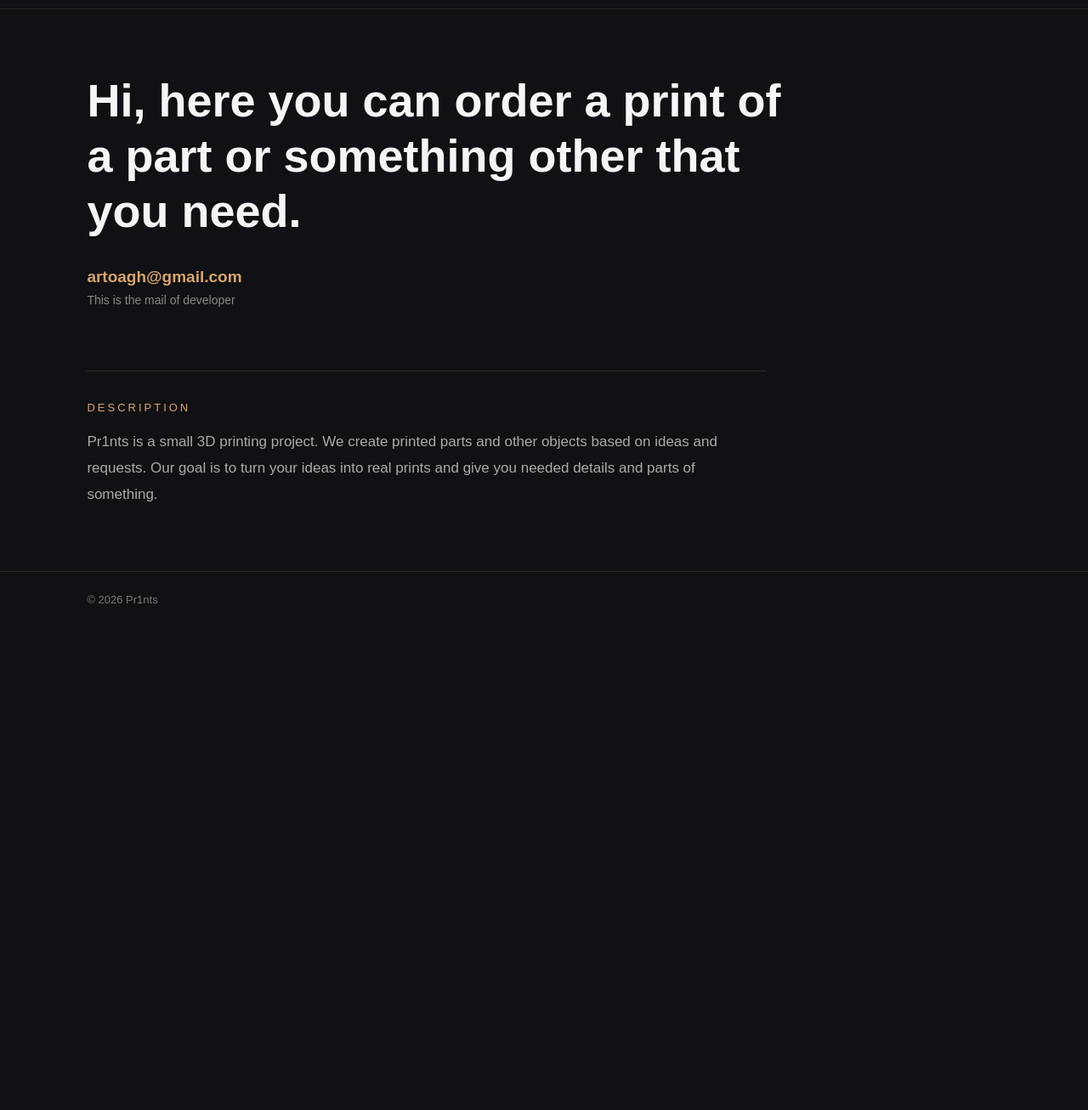
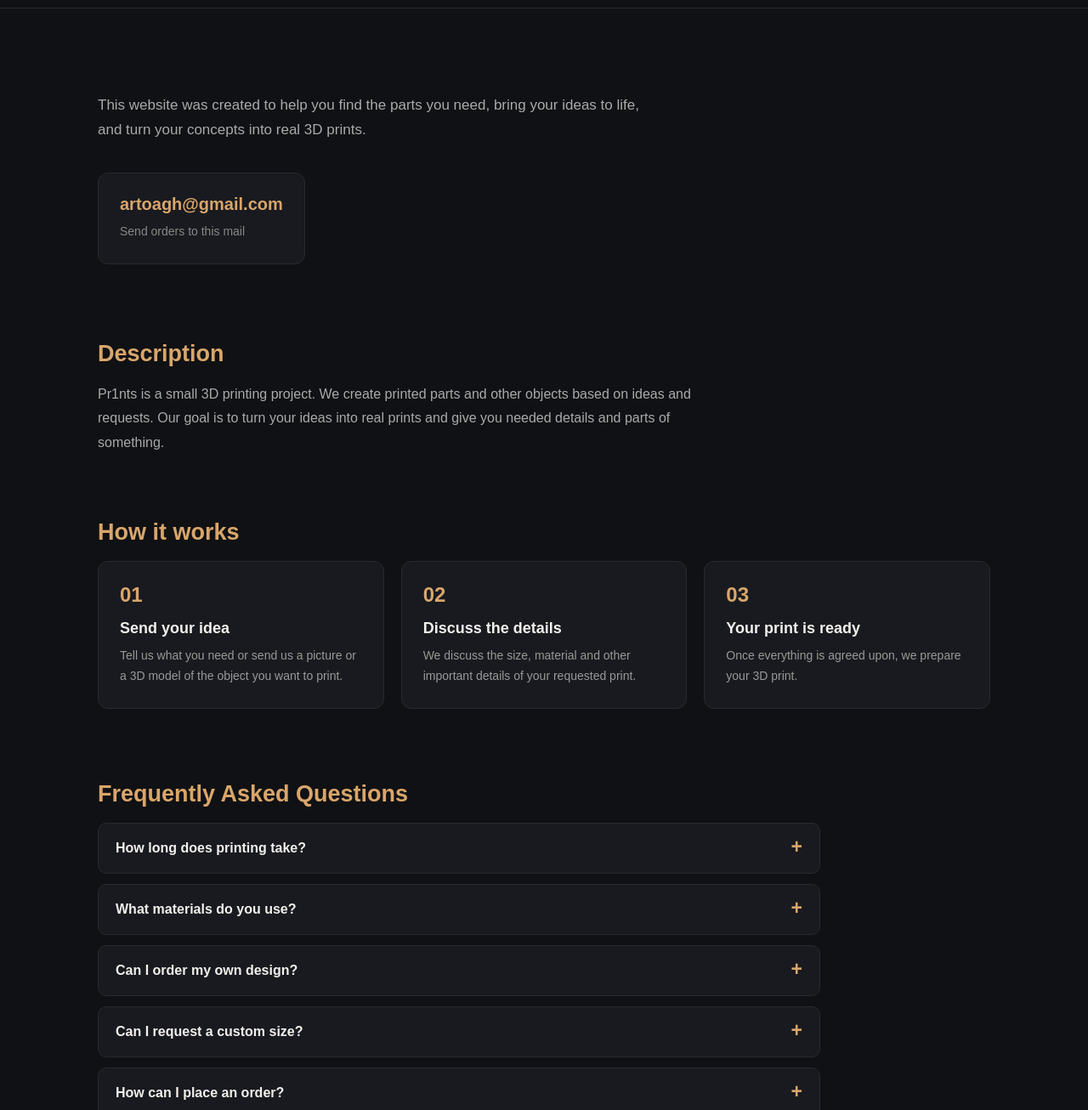
Before and after one commit to artoagh/pr1nts, a plain HTML site: page index.html in a window 1280 px wide. Shown: the part 72-1378 px from the top of the page at 85% size. Before the commit the page ends 810 px from the top, so only its background shows below. Drawn offline with Linux system fonts and the light colour scheme.

Commit message:
Update index.html

```diff
--- a/index.html
+++ b/index.html
@@ -3,7 +3,6 @@
 <head>
   <meta charset="UTF-8">
   <meta name="viewport" content="width=device-width, initial-scale=1.0">
-  <meta name="description" content="Pr1nts - Custom 3D printing and printed parts.">
   <title>Pr1nts</title>
 
   <style>
@@ -13,129 +12,191 @@
       box-sizing: border-box;
     }
 
-    html {
-      scroll-behavior: smooth;
-    }
-
     body {
+      background: #101114;
+      color: #f2f0ec;
       font-family: Arial, sans-serif;
-      background: #101114;
-      color: #f5f5f5;
       min-height: 100vh;
     }
 
     header {
       padding: 25px 8%;
-      border-bottom: 1px solid #292929;
       display: flex;
-      justify-content: space-between;
       align-items: center;
-      flex-wrap: wrap;
-      gap: 20px;
+      border-bottom: 1px solid #292a2f;
     }
 
-    .brand {
+    .logo {
       color: #d9a66b;
-      font-size: 28px;
+      font-size: 27px;
       font-weight: bold;
-      letter-spacing: 1px;
-    }
-
-    nav {
-      display: flex;
-      gap: 25px;
-    }
-
-    nav a {
-      color: #aaa;
-      text-decoration: none;
-      font-size: 15px;
-      transition: 0.2s;
-    }
-
-    nav a:hover,
-    nav a.active {
-      color: #d9a66b;
     }
 
     main {
-      width: 84%;
       max-width: 1100px;
-      margin: auto;
-      padding: 75px 0;
-      min-height: 75vh;
+      margin: 100px auto;
+      padding: 0 25px;
     }
 
-    .hero {
-      margin-bottom: 75px;
+    .hero p {
+      color: #aaa;
+      font-size: 17px;
+      line-height: 1.7;
+      max-width: 650px;
     }
 
-    h1 {
-      font-size: clamp(32px, 5vw, 54px);
-      line-height: 1.2;
-      max-width: 850px;
-      margin-bottom: 35px;
+    .email-section {
+      margin-top: 35px;
+      padding: 25px;
+      background: #191a1f;
+      border: 1px solid #292a30;
+      border-radius: 12px;
+      display: inline-block;
     }
 
-    .contact {
-      margin-top: 30px;
+    .email-section a {
+      color: #d9a66b;
+      font-size: 20px;
+      font-weight: bold;
+      text-decoration: none;
     }
 
-    .address {
-      color: #d9a66b;
-      font-size: 19px;
-      font-weight: bold;
-      margin-bottom: 8px;
+    .email-section a:hover {
+      color: #e8b77e;
     }
 
-    .email-note {
+    .email-section p {
       color: #888;
       font-size: 14px;
+      margin-top: 9px;
     }
 
     .description {
-      border-top: 1px solid #292929;
-      padding-top: 35px;
-      max-width: 800px;
+      margin-top: 90px;
+      max-width: 750px;
     }
 
-    .description-label {
+    .description h2,
+    .how-it-works h2,
+    .faq h2 {
       color: #d9a66b;
-      font-size: 13px;
-      text-transform: uppercase;
-      letter-spacing: 3px;
+      font-size: 27px;
       margin-bottom: 18px;
     }
 
     .description p {
       color: #aaa;
-      font-size: 17px;
+      font-size: 16px;
       line-height: 1.8;
     }
 
-    footer {
-      border-top: 1px solid #292929;
-      padding: 25px 8%;
-      color: #777;
-      font-size: 13px;
+    .how-it-works {
+      margin-top: 75px;
     }
 
-    @media (max-width: 600px) {
-      header {
-        padding: 22px 6%;
+    .steps {
+      display: grid;
+      grid-template-columns: repeat(3, 1fr);
+      gap: 20px;
     }
 
-      nav {
-        gap: 18px;
+    .step {
+      background: #191a1f;
+      border: 1px solid #292a30;
+      border-radius: 12px;
+      padding: 25px;
+    }
+
+    .step-number {
+      color: #d9a66b;
+      font-size: 24px;
+      font-weight: bold;
+      margin-bottom: 15px;
+    }
+
+    .step h3 {
+      color: #f2f0ec;
+      font-size: 18px;
+      margin-bottom: 10px;
+    }
+
+    .step p {
+      color: #999;
+      font-size: 14px;
+      line-height: 1.7;
+    }
+
+    .faq {
+      margin-top: 85px;
+      max-width: 850px;
+    }
+
+    .faq-item {
+      background: #191a1f;
+      border: 1px solid #292a30;
+      border-radius: 10px;
+      margin-bottom: 12px;
+      overflow: hidden;
+    }
+
+    .faq-item summary {
+      padding: 20px;
+      color: #f2f0ec;
+      font-size: 16px;
+      cursor: pointer;
+      font-weight: bold;
+      list-style: none;
+      position: relative;
+      padding-right: 45px;
+    }
+
+    .faq-item summary::-webkit-details-marker {
+      display: none;
+    }
+
+    .faq-item summary::after {
+      content: "+";
+      color: #d9a66b;
+      font-size: 23px;
+      position: absolute;
+      right: 20px;
+      top: 14px;
+    }
+
+    .faq-item[open] summary::after {
+      content: "−";
+    }
+
+    .faq-item p {
+      padding: 0 20px 20px;
+      color: #999;
+      font-size: 14px;
+      line-height: 1.7;
+    }
+
+    footer {
+      text-align: center;
+      padding: 30px;
+      color: #666;
+      border-top: 1px solid #292a2f;
+      margin-top: 100px;
+    }
+
+    @media (max-width: 650px) {
+      header {
+        padding: 20px;
       }
 
       main {
-        width: 88%;
-        padding: 55px 0;
+        margin-top: 65px;
       }
 
-      h1 {
-        font-size: 34px;
+      .email-section {
+        width: 100%;
+      }
+
+      .steps {
+        grid-template-columns: 1fr;
       }
     }
   </style>
@@ -144,33 +205,114 @@
 <body>
 
 <header>
-    <div class="brand">Pr1nts</div>
-
-    <nav>
-      <a href="index.html" class="active">Home</a>
-      <a href="products.html">Products</a>
-    </nav>
+  <div class="logo">Pr1nts</div>
 </header>
 
 <main>
 
-    <div class="hero">
-      <h1>
-        Hi, here you can order a print of a part or something other that you need.
-      </h1>
+  <section class="hero">
+    <p>
+      This website was created to help you find the parts you need,
+      bring your ideas to life, and turn your concepts into real 3D prints.
+    </p>
 
-      <div class="contact">
-        <p class="address">artoagh@gmail.com</p>
-        <p class="email-note">This is the mail of developer</p>
+    <div class="email-section">
+      <a href="mailto:artoagh@gmail.com">
+        artoagh@gmail.com
+      </a>
+
+      <p>Send orders to this mail</p>
     </div>
+  </section>
+
+  <section class="description">
+    <h2>Description</h2>
+
+    <p>
+      Pr1nts is a small 3D printing project. We create printed parts
+      and other objects based on ideas and requests. Our goal is to
+      turn your ideas into real prints and give you needed details
+      and parts of something.
+    </p>
+  </section>
+
+  <section class="how-it-works">
+    <h2>How it works</h2>
+
+    <div class="steps">
+
+      <div class="step">
+        <div class="step-number">01</div>
+        <h3>Send your idea</h3>
+        <p>
+          Tell us what you need or send us a picture or a 3D model
+          of the object you want to print.
+        </p>
       </div>
 
-    <section class="description">
-      <div class="description-label">Description</div>
+      <div class="step">
+        <div class="step-number">02</div>
+        <h3>Discuss the details</h3>
+        <p>
+          We discuss the size, material and other important details
+          of your requested print.
+        </p>
+      </div>
 
+      <div class="step">
+        <div class="step-number">03</div>
+        <h3>Your print is ready</h3>
         <p>
-        Pr1nts is a small 3D printing project. We create printed parts and other objects based on ideas and requests. Our goal is to turn your ideas into real prints and give you needed details and parts of something.
+          Once everything is agreed upon, we prepare your 3D print.
         </p>
+      </div>
+
+    </div>
+  </section>
+
+  <section class="faq">
+    <h2>Frequently Asked Questions</h2>
+
+    <details class="faq-item">
+      <summary>How long does printing take?</summary>
+      <p>
+        Printing time depends on the size, shape and complexity
+        of the requested object.
+      </p>
+    </details>
+
+    <details class="faq-item">
+      <summary>What materials do you use?</summary>
+      <p>
+        We use PLA, PETG and TPU. The material depends on the
+        requirements and purpose of your requested print.
+      </p>
+    </details>
+
+    <details class="faq-item">
+      <summary>Can I order my own design?</summary>
+      <p>
+        Yes! You can send your own 3D model or an idea of what
+        you want to create.
+      </p>
+    </details>
+
+    <details class="faq-item">
+      <summary>Can I request a custom size?</summary>
+      <p>
+        Yes! Custom sizes are possible as long as the object
+        fits within our maximum printing size of 17 cm³.
+      </p>
+    </details>
+
+    <details class="faq-item">
+      <summary>How can I place an order?</summary>
+      <p>
+        Send an email to artoagh@gmail.com with your idea,
+        details and any reference pictures or 3D models.
+      </p>
+    </details>
+
   </section>
 
 </main>
```
Lines whose indentation alone changed are shown as unchanged.
